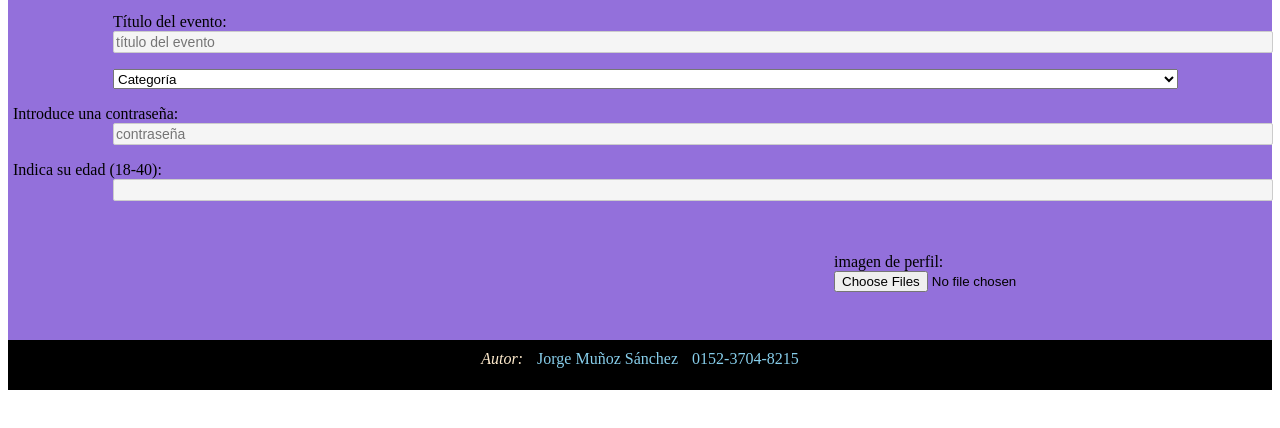
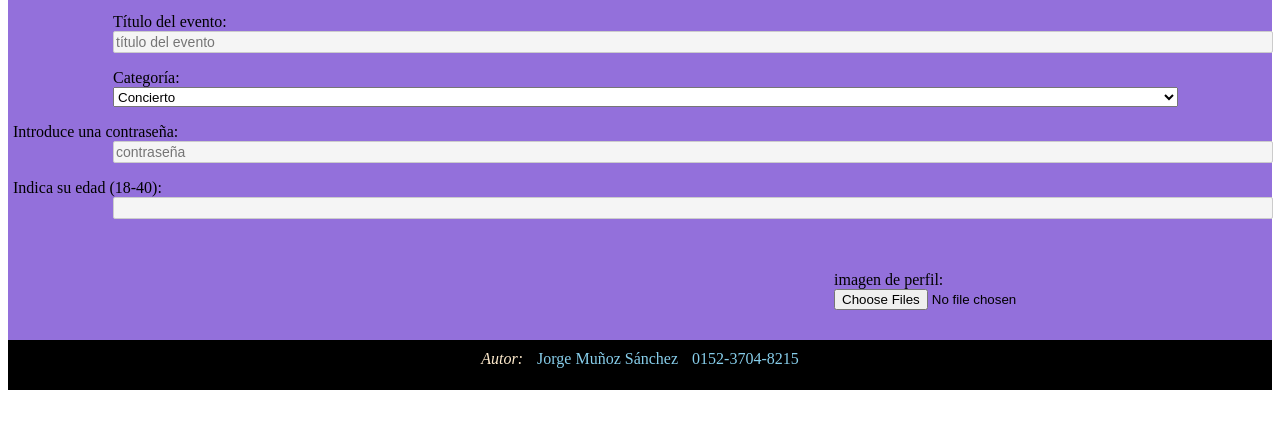
Before and after one commit to kokeajevio/Jazz_concert, a plain HTML site: page addEvent.html.html in a window 1280 px wide. Shown: the part 218-646 px from the top of the page. Drawn offline with Linux system fonts and the light colour scheme; files that its build step writes are made by us from their sources.

Commit message:
addevent

```diff
--- a/addEvent.html.html
+++ b/addEvent.html.html
@@ -166,10 +166,11 @@ background: whiteSmoke;
             </p>
 
             <p>
+                <label for="evento" class= "etiqueta-evento" >Categoría: </label>
+                   <select name="categoria" class= "categoria"  required >
 
-                   <select name="categoria" class= "categoria"  required >Categoría
-                  <option value="" >Categoría</option>
-                  <option value="Helado">Helado</option>
+                  <option value="" >Concierto</option>
+                  <option value="Helado"></option>
                   <option value="Torta">Torta</option>
                 </select>
 
```
